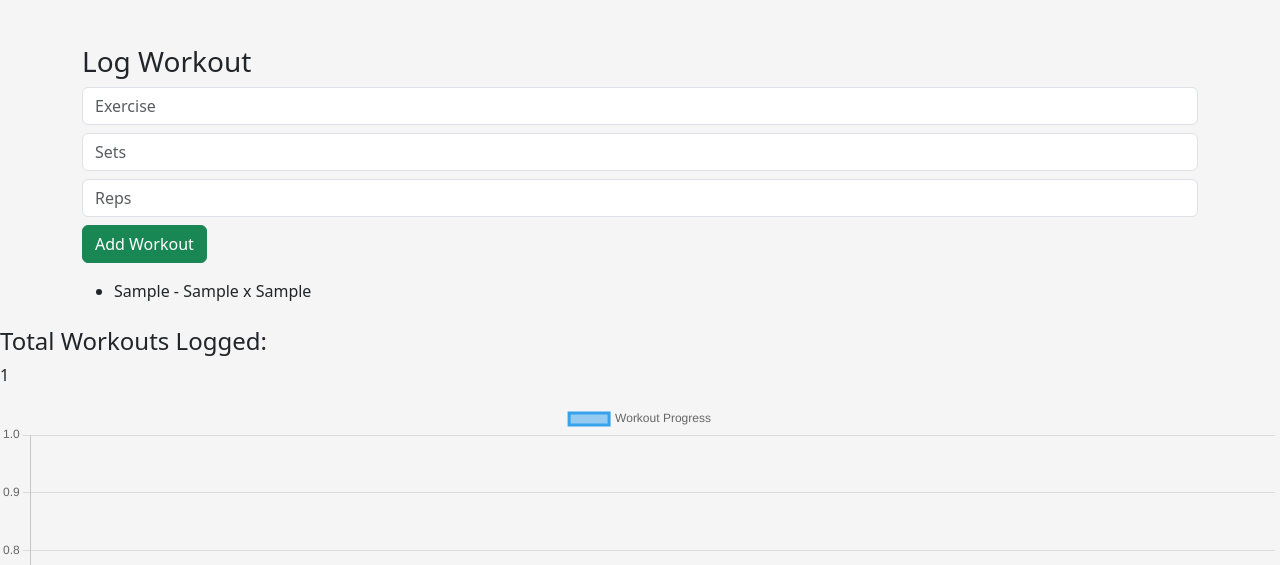
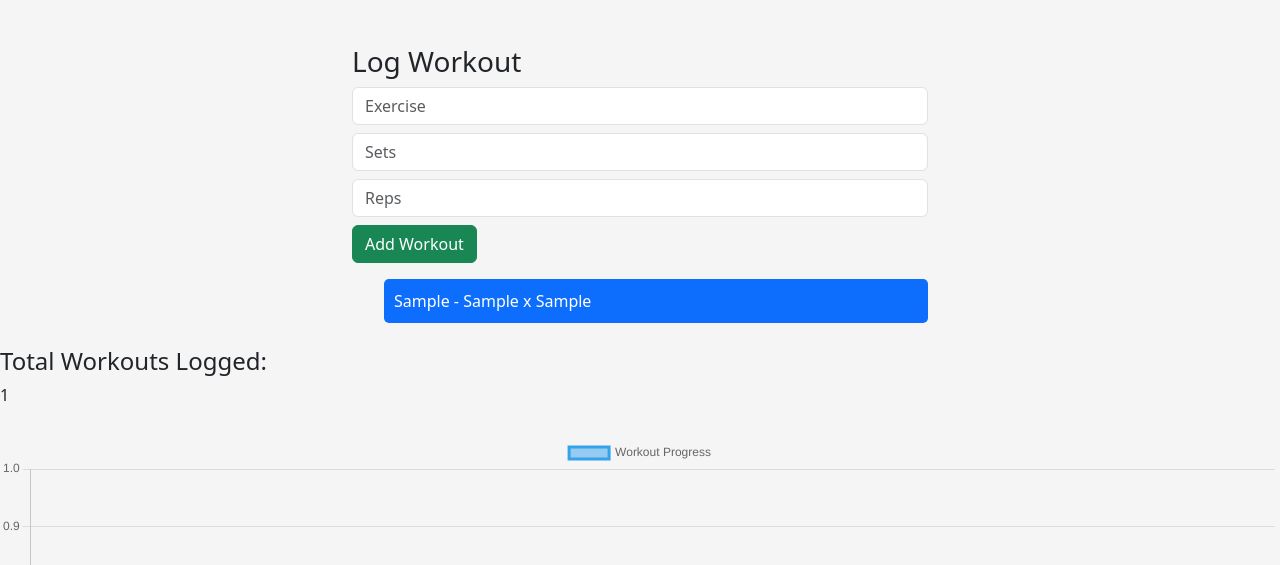
Before and after one commit to jrl6455/FitTrack, a plain HTML site: page index.html in a window 1280 px wide. Both pictures are taken after typing "Sample", "Sample", "Sample" into the empty fields and a click on the button "Add Workout". Shown: the part 235-800 px from the top of the page. Drawn offline with nearby package versions, Linux system fonts and the light colour scheme.

Commit message:
Update main style.css

```diff
--- a/main style.css
+++ b/main style.css
@@ -5,3 +5,20 @@ body {
 h1 {
   font-weight: bold;
 }
+
+.container {
+  max-width: 600px;
+}
+
+#workoutList li {
+  background: #0d6efd;
+  color: white;
+  padding: 10px;
+  margin-top: 5px;
+  border-radius: 5px;
+  list-style: none;
+}
+
+canvas {
+  margin-top: 30px;
+}
```
